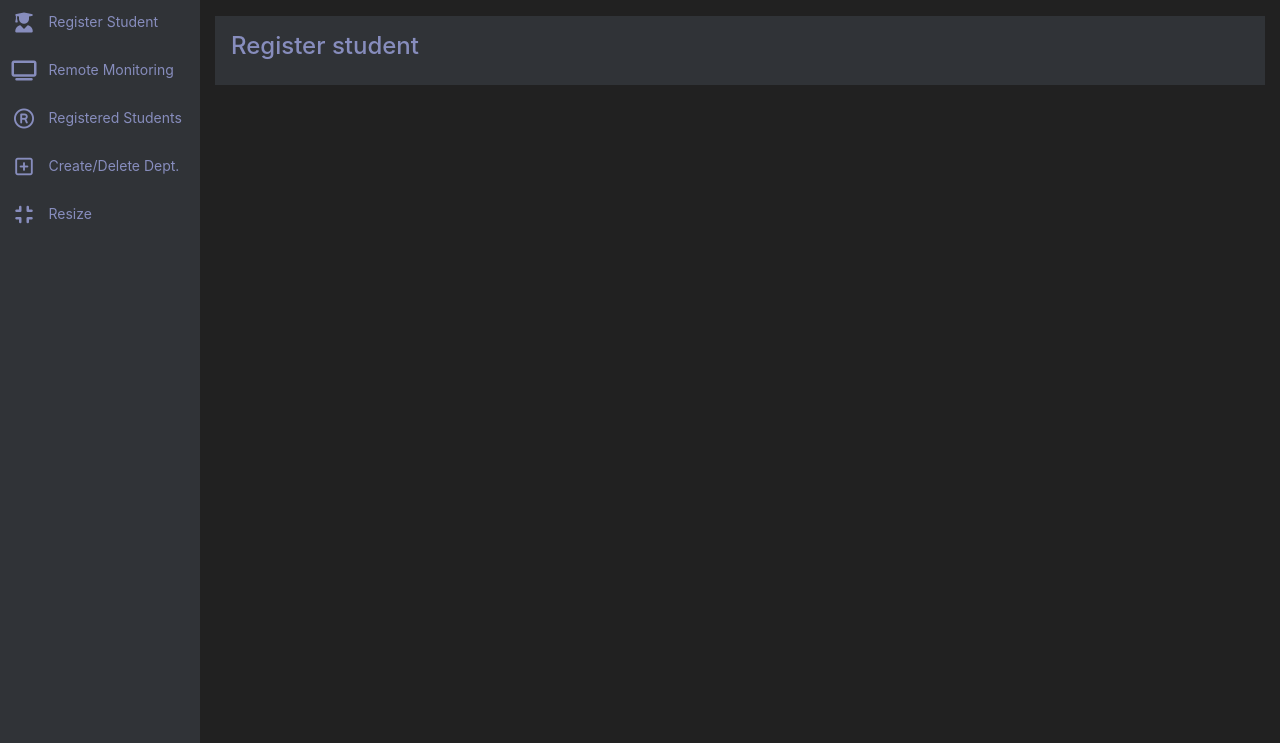
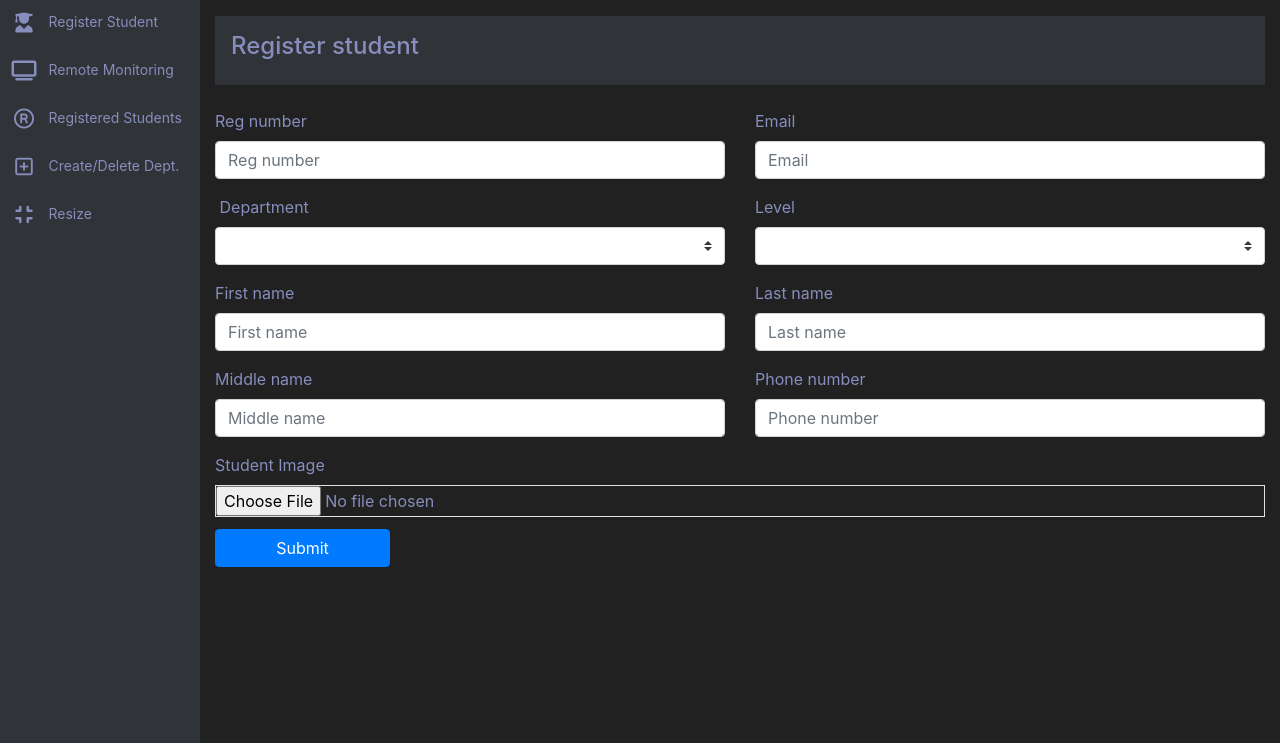
Before and after one commit to Project-IHU/Ihufied, a Flask app: page /portal/register_student in a window 1280 px wide. Shown: the part 57-800 px from the top of the page. Run offline with Flask 2, Linux system fonts and the light colour scheme; a user stored in the database is signed in; tables that the repository leaves empty hold one stand-in row (values such as "Sample post"); parts of the project's set-up code (start-up, migrations or seed data) failed here and were passed over; some libraries are stand-ins or nearby versions.

Commit message:
create student info

```diff
--- a/app/portal/views.py
+++ b/app/portal/views.py
@@ -2,17 +2,42 @@ from flask import render_template, redirect, url_for, flash, request
 from flask_login import login_required
 from ihufied import db
 from . import portal
+from app.utils import save_picture, delete_picture
+from passlib.hash import sha256_crypt as sha256
 from app.models import User, Faculty, Department, Course
-from app.portal.forms import MakeFacultyForm, MakeDepartmentForm, MakeCourseForm
+from app.portal.forms import MakeFacultyForm, MakeDepartmentForm, MakeCourseForm, MakeStudentForm
 
 ###################
 #### ALL-VIEWS ####
 ###################
 
-@portal.route('/register_student')
+@portal.route('/register_student', methods=['GET','POST'])
 @login_required
 def register_student():
-    return render_template('/portal/register_student.html')
+	form = MakeStudentForm()
+	if form.validate_on_submit() and form.image.data:
+		hashed_password = sha256.encrypt(str(form.firstname.data))
+		try:
+			picture_name = save_picture(form.image.data)
+			print('saved picture')
+			student = User(firstname=form.firstname.data,lastname=form.lastname.data,middlename=form.middlename.data,department_id=str(form.department.data),regnumber=form.regnumber.data,email=form.email.data,phone=form.phone.data,level=form.level.data,password=hashed_password,image_name=picture_name[0],image=picture_name[1])
+			print('saved')
+			db.session.add(student)
+			db.session.commit()
+			flash('Student registered successfully.', 'success')
+			return redirect(url_for('portal.register_student_courses'))
+		except Exception as e:
+			delete_picture(form.image.data)
+			flash(str(e), 'warning')
+		return redirect(url_for('portal.register_student'))
+	return render_template('/portal/register_student.html', form=form)
+
+@portal.route('/register_student_courses', methods=['GET','POST'])
+@login_required
+def register_student_courses():
+
+	return render_template('/portal/register_student_courses.html')
+
 
 @portal.route('/remote_monitoring')
 @login_required
@@ -22,9 +47,9 @@ def remote_monitoring():
 @portal.route('/registered_students')
 @login_required
 def registered_students():
-	page = request.args.get('page', 1 , type=int)
-	students = User.query.order_by(User.lastname.asc()).paginate(page=page, per_page=25)
-	return render_template('/portal/registered_students.html', students=students)
+	# page = request.args.get('page', 1 , type=int)
+	# students = User.query.order_by(User.lastname.asc()).paginate(page=page, per_page=25)
+	return render_template('/portal/registered_students.html') #,students=students)
 
 @portal.route('/modify_dept')
 @login_required
--- a/app/templates/portal/register_student.html
+++ b/app/templates/portal/register_student.html
@@ -4,4 +4,75 @@
      <div class="bg-mattBlackLight p-3">
         <h4 class="mb-2">Register student</h4>
      </div>
+     <div class="mt-4">
+        <form method="POST" enctype="multipart/form-data">
+        {{ form.hidden_tag() }}
+        {% from 'includes/_formhelpers.html' import render_field %}
+        <div class="row">
+	        <div class="col-sm-6 mb-3">
+	            <div class="floating-label">
+	              <label for="floatingregnumber">Reg number</label>
+	              {{render_field(form.regnumber, class_='form-control', placeholder='Reg number', id='floatingregnumber', type='number')}}
+	            </div>
+	        </div>
+	        <div class="col-sm-6 mb-3">
+	            <div class="floating-label">
+	              <label for="floatingemail">Email</label>
+	              {{render_field(form.email, class_='form-control', placeholder='Email', id='floatingemail')}}
+	            </div>
+	        </div>
+        </div>
+        <div class="row">
+	        <div class="col-sm-6 mb-3">
+	        	<div class="floating-label">
+	              <label for="floatingdepartment"></label>
+	              {{render_field(form.department, class_='custom-select form-control', placeholder='Department', id='floatingdepartment')}}
+	            </div>
+	        </div>
+	         <div class="col-sm-6 mb-3">
+	            <div class="floating-label">
+	              <label for="floatingfirstname">Level</label>
+	              {{render_field(form.level, class_='form-control custom-select', placeholder='Level', id='floatinglevel')}}
+	            </div>
+	        </div>
+        </div>
+        <div class="row">
+	        <div class="col-sm-6 mb-3">
+	            <div class="floating-label">
+	              <label for="floatingfirstname">First name</label>
+	              {{render_field(form.firstname, class_='form-control', placeholder='First name', id='floatingfirstname')}}
+	            </div>
+	        </div>
+	         <div class="col-sm-6 mb-3">
+	            <div class="floating-label">
+	              <label for="floatinglastname">Last name</label>
+	              {{render_field(form.lastname, class_='form-control', placeholder='Last name', id='floatinglastname')}}
+	            </div>
+	        </div>
+        </div>
+        <div class="row">
+	        <div class="col-sm-6 mb-3">
+	            <div class="floating-label">
+	              <label for="floatingmiddlename">Middle name</label>
+	              {{render_field(form.middlename, class_='form-control', placeholder='Middle name', id='floatingmiddlename')}}
+	            </div>
+	        </div>
+	         <div class="col-sm-6 mb-3">
+	            <div class="floating-label">
+	              <label for="floatingphone">Phone number</label>
+	              {{render_field(form.phone, class_='form-control', placeholder='Phone number', id='floatingphone')}}
+	            </div>
+	        </div>
+        </div>
+        <div class="row">
+        	<div class="col-sm-12 mb-3">
+	        <div class="custom-file">
+        		<label for="floatingemail">Student Image</label>
+	        	{{render_field(form.image, class_='form-control-file border', placeholder='Image', id='customFile')}}
+	        </div>
+	    </div>
+    	</div>
+        <button type="submit" class="btn btn-primary btn-block col-sm-2">Submit</button>
+    </form>
+</div>
 {%endblock%}
--- a/requirements.txt
+++ b/requirements.txt
@@ -22,3 +22,6 @@ visitor==0.1.3
 Werkzeug==0.12.2
 WTForms==2.1
 wtforms-sqlalchemy
+python-resize-image
+Pillow
+Flask-Passlib
```
Also changed, not shown: app/templates/portal/modify_dept.html (+25 -23 lines), app/templates/portal/register_student_courses.html (added, +7 -0 lines), app/utils.py (added, +27 -0 lines), data-dev.sqlite, 1 other file.
